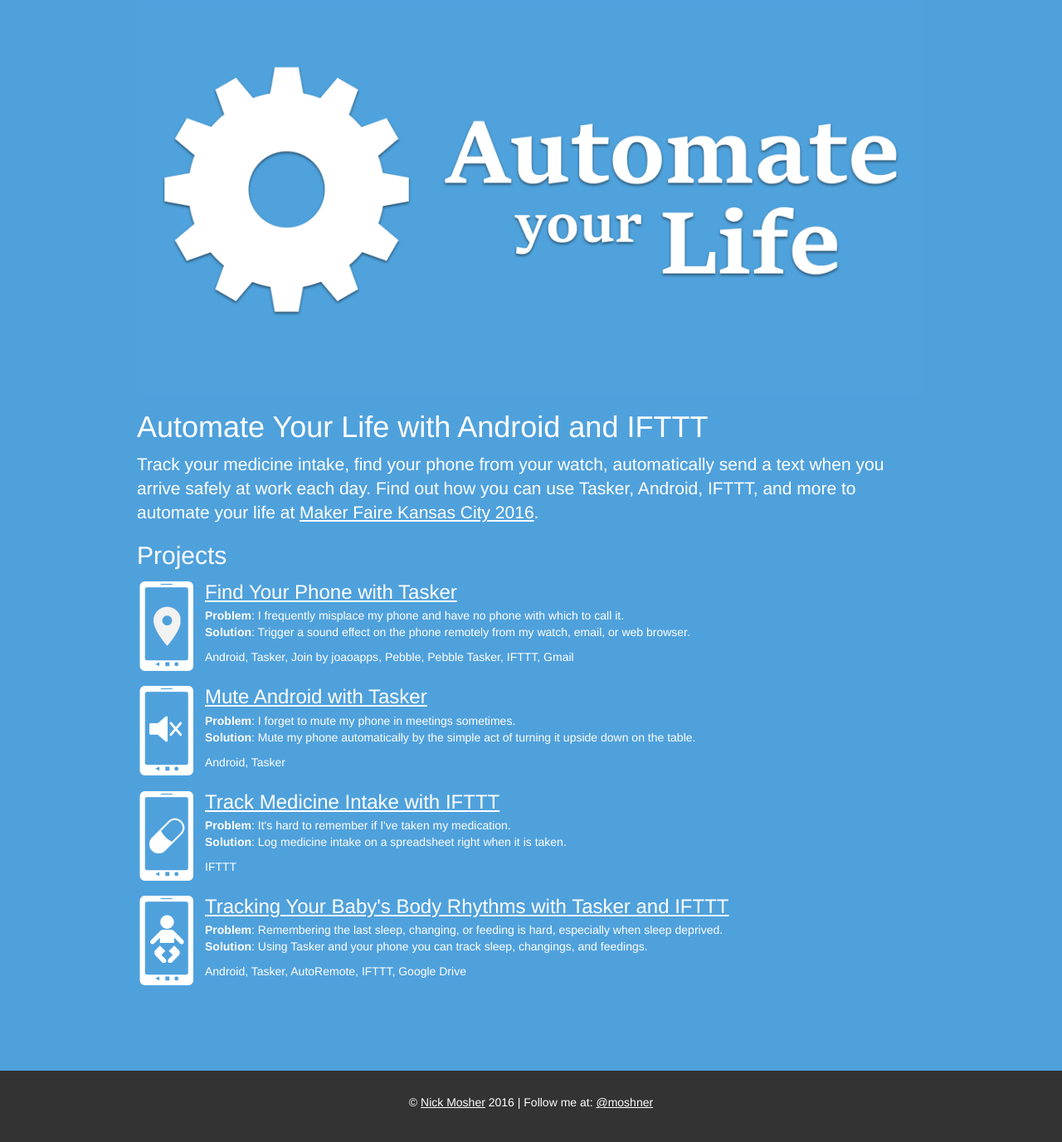
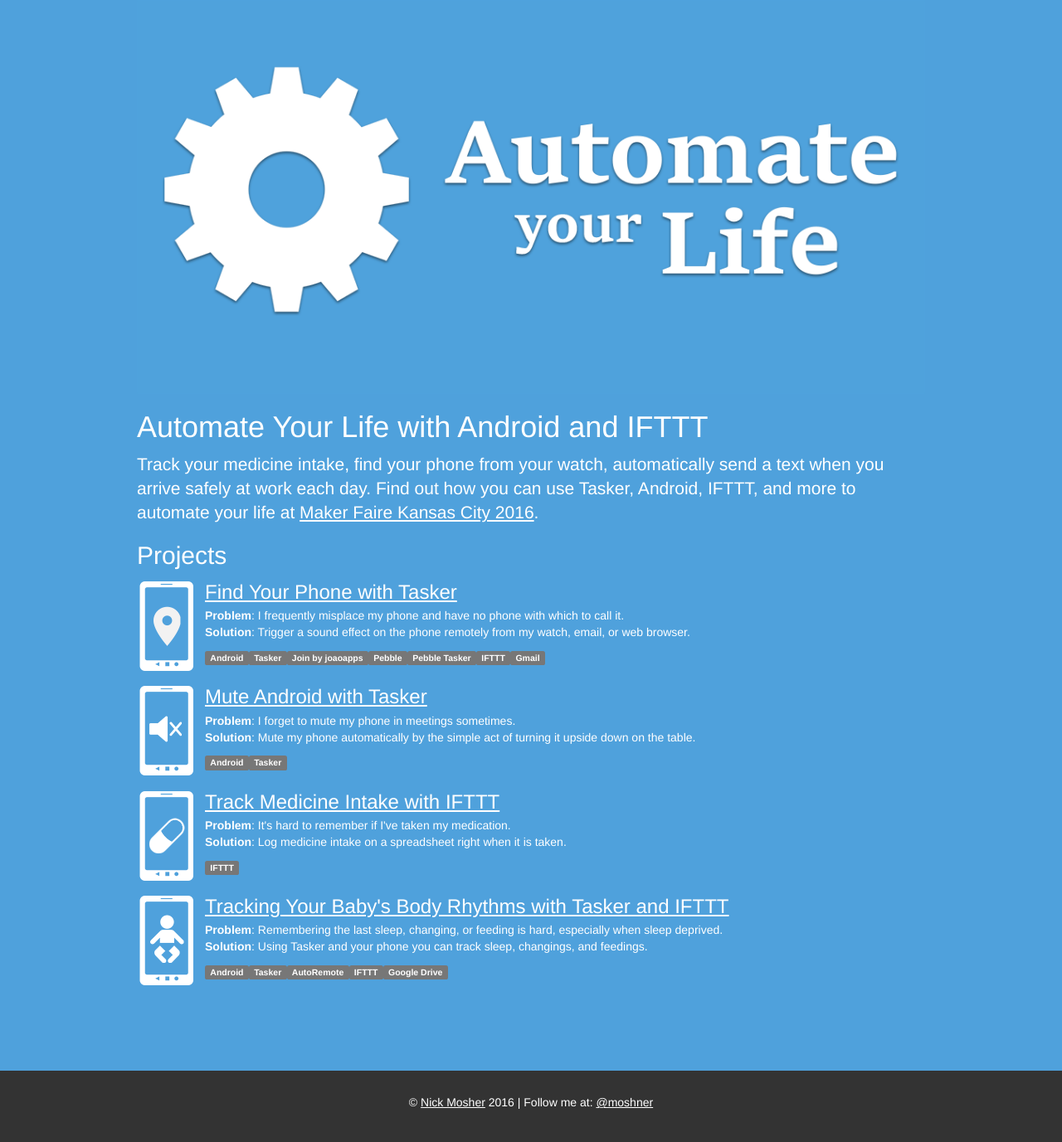
Before and after one commit to moshner/automateyourlife.org, a Jekyll site: the page built from index.html, in a window 1280 px wide. Shown: the whole page at 83% size. Built offline with Jekyll 4.4.1, drawn with Linux system fonts in a browser that asks for light colours; nearby versions of some CDN libraries.

Commit message:
add label styles

```diff
--- a/_includes/project.html
+++ b/_includes/project.html
@@ -13,6 +13,6 @@
             <strong>Problem</strong>: {{ project.problem }}<br />
             <strong>Solution</strong>: {{ project.solution }}
         </p>
-        <p class="categories">{% for tag_id in project.tags %}{% assign tag = site.data.tags[tag_id] %}<span>{{ tag.text }}</span>{% if forloop.last != true %}, {% endif %}{% endfor %}</p>
+        <p class="categories">{% for tag_id in project.tags %}{% assign tag = site.data.tags[tag_id] %}<span class="label label-default">{{ tag.text }}</span>{% if forloop.last != true %} {% endif %}{% endfor %}</p>
     </div>
 </div>
```
